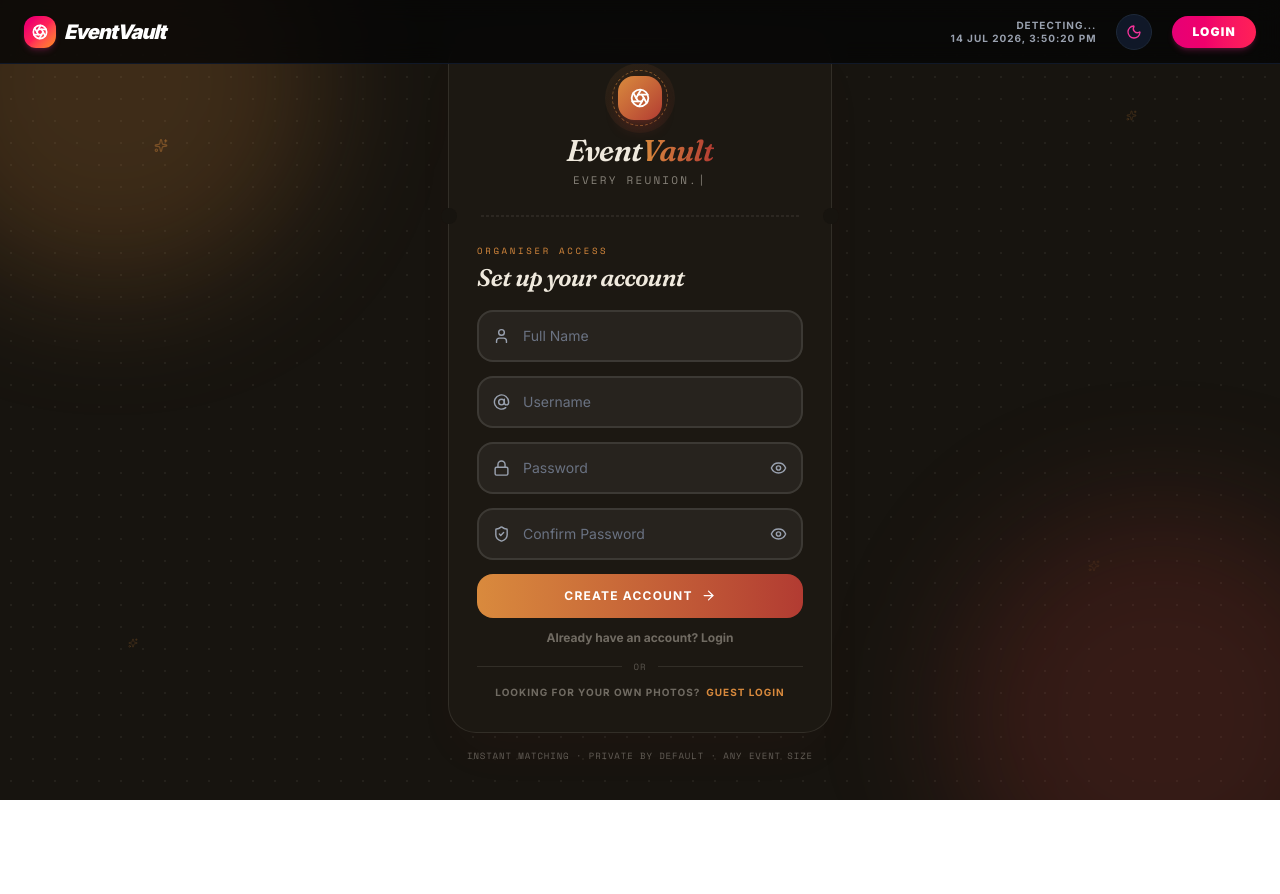
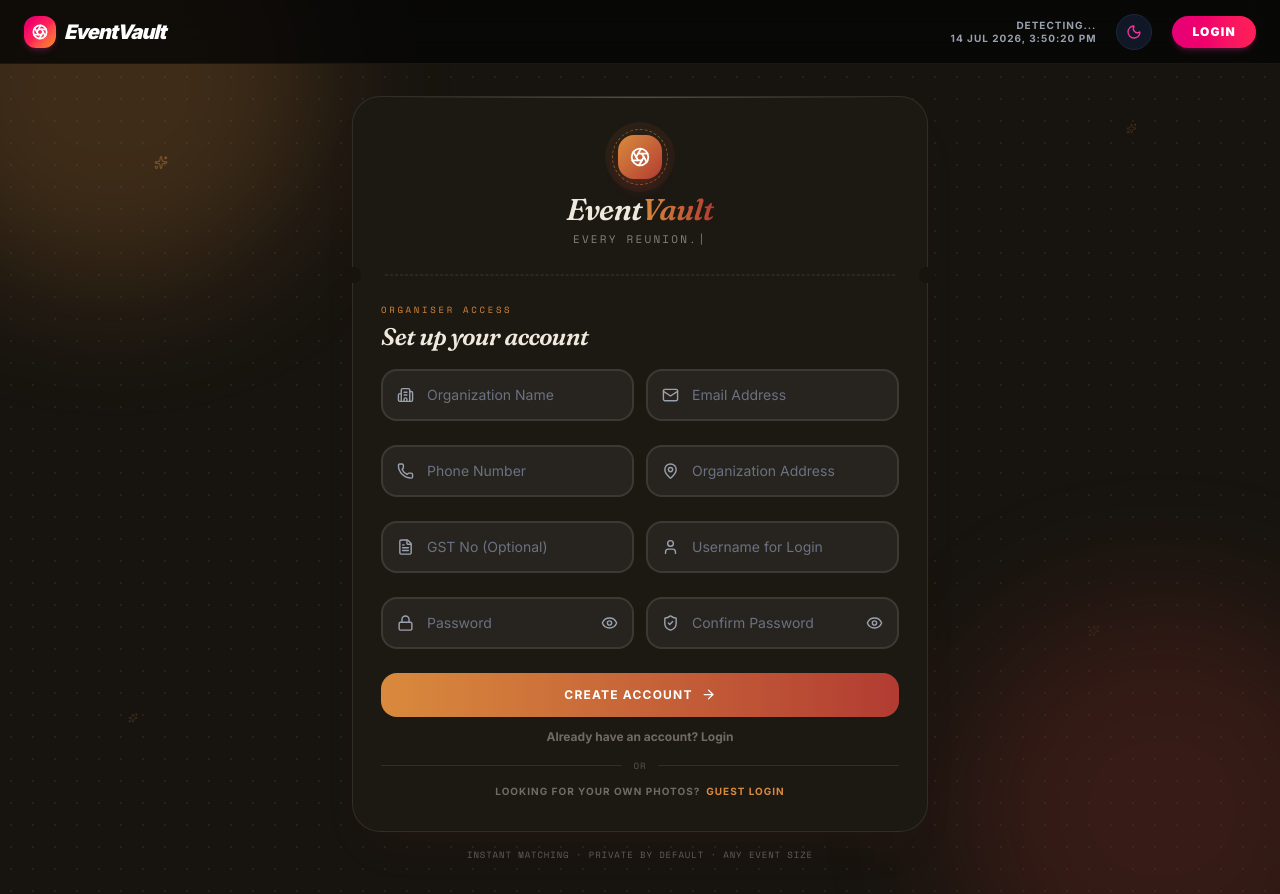
Before and after one commit to coderKuldeep09/eventvault, a React (Vite) app: page /organiser in a window 1280 px wide. Both pictures are taken after a click on the button "New organiser? Sign up here". Before the commit the page ends 800 px from the top, so only its background shows below. Built offline with nearby package versions, Linux system fonts and the light colour scheme; no server answers.

Commit message:
Initial commit

```diff
--- a/src/assets/pages/AdminLogin.jsx
+++ b/src/assets/pages/AdminLogin.jsx
@@ -253,18 +253,23 @@ function AdminVault({ event, onLock }) {
               </div>
             </>
           ) : (
-            <div className="min-h-[55vh] flex flex-col items-center justify-center border-4 border-dashed border-gray-100 dark:border-gray-800 rounded-[4rem] text-center p-10">
-                <div className="w-20 h-20 bg-gray-50 dark:bg-gray-900 rounded-full flex items-center justify-center mb-6">
-                  <Search size={32} className="text-gray-200" />
+            <div className="relative min-h-[65vh] flex flex-col items-center justify-center bg-white shadow-[0_8px_30px_rgb(0,0,0,0.04)] dark:shadow-none dark:bg-transparent border-4 border-dashed border-gray-200 dark:border-gray-800 rounded-[4rem] text-center p-10 transition-all hover:border-pink-300 dark:hover:border-gray-700 hover:bg-pink-50/30 dark:hover:bg-gray-900/60 group overflow-hidden">
+                <div className="absolute inset-0 flex items-center justify-center opacity-0 group-hover:opacity-100 transition-opacity duration-700 pointer-events-none">
+                  <div className="w-64 h-64 bg-violet-400/5 dark:bg-violet-500/5 blur-3xl rounded-full" />
                 </div>
-                <h3 className="text-2xl font-black text-gray-300 uppercase italic">
-                  {allPhotos.length === 0 ? "No Photos Yet" : "No Matches Found"}
-                </h3>
-                <p className="text-gray-400 text-xs mt-2 max-w-[220px] font-medium leading-relaxed">
-                  {allPhotos.length === 0
-                    ? "Once the organiser uploads photos to this event, they'll show up here."
-                    : "Try another folder from the left."}
-                </p>
+                <div className="relative z-10 flex flex-col items-center">
+                  <div className="w-24 h-24 mb-6 rounded-[2rem] bg-gradient-to-br from-gray-50 to-gray-100 dark:from-gray-800 dark:to-gray-900 shadow-inner flex items-center justify-center border border-gray-200 dark:border-gray-700 group-hover:scale-110 transition-transform duration-500">
+                    <Search size={40} className="text-gray-300 dark:text-gray-600 group-hover:text-violet-400 transition-colors duration-500" />
+                  </div>
+                  <h3 className="text-3xl font-black text-gray-800 dark:text-gray-200 uppercase tracking-tighter italic mb-3">
+                    {allPhotos.length === 0 ? "No Photos Yet" : "No Matches Found"}
+                  </h3>
+                  <p className="text-gray-400 text-sm max-w-[280px] font-medium leading-relaxed">
+                    {allPhotos.length === 0
+                      ? "Once the organiser uploads photos to this event, they'll show up here."
+                      : "Try another folder from the left to find what you're looking for."}
+                  </p>
+                </div>
             </div>
           )}
         </div>
--- a/src/assets/pages/CreateEventModal.jsx
+++ b/src/assets/pages/CreateEventModal.jsx
@@ -48,7 +48,16 @@ export function CreateEventModal({ open, onClose, organiserId, onCreated }) {
       open={open}
       onClose={handleClose}
       eyebrow={createdEvent ? "You're all set" : "New event"}
-      title={createdEvent ? createdEvent.name : "Create an event"}
+      title={createdEvent ? (
+        <span className="flex items-center gap-3">
+          {createdEvent.numericId && (
+            <span className="text-lg text-pink-500 font-bold bg-pink-500/10 px-2 py-0.5 rounded-xl border border-pink-500/20">
+              #{createdEvent.numericId}
+            </span>
+          )}
+          {createdEvent.name}
+        </span>
+      ) : "Create an event"}
       maxWidth="max-w-xl"
     >
       {!createdEvent ? (
--- a/src/assets/pages/EventAccessPanel.jsx
+++ b/src/assets/pages/EventAccessPanel.jsx
@@ -70,7 +70,10 @@ export function EventAccessPanel({ event, onEventChange }) {
             <QRCodeSVG value={link} size={112} bgColor="#ffffff" fgColor="#17140F" marginSize={0} />
           </div>
           <div className="space-y-3 w-full">
-            <CopyField label="Shareable link" value={link} />
+            <div className="grid grid-cols-2 gap-3">
+              <CopyField label="Event ID" value={current.numericId ? current.numericId.toString() : "N/A"} />
+              <CopyField label="Shareable link" value={link} />
+            </div>
             <div className="grid grid-cols-2 gap-3">
               <CopyField label="Guest ID" value={current.guestUsername} />
               <CopyField
--- a/src/assets/pages/Layout.jsx
+++ b/src/assets/pages/Layout.jsx
@@ -2,11 +2,11 @@ import { TypeAnimation } from "react-type-animation";
 import { motion, useReducedMotion } from "framer-motion";
 import { Aperture, Sparkles } from "lucide-react";
 
-export function Layout({ children }) {
+export function Layout({ children, wide = false }) {
   const reduceMotion = useReducedMotion();
 
   return (
-    <div className="relative h-screen w-full overflow-x-hidden overflow-y-auto bg-[#F6F3EC] dark:bg-[#17140F] font-sans transition-colors duration-500">
+    <div className="relative min-h-screen w-full overflow-x-hidden bg-[#F6F3EC] dark:bg-[#17140F] font-sans transition-colors duration-500">
       {/* font load for the two accent typefaces used on this page */}
       <style>{`
         @import url('https://fonts.googleapis.com/css2?family=Fraunces:ital,wght@1,600&family=Space+Mono:wght@400;700&display=swap');
@@ -53,14 +53,14 @@ export function Layout({ children }) {
           </motion.div>
         ))}
 
-      <div className="relative z-10 min-h-full flex flex-col items-center justify-center px-6 py-6">
+      <div className="relative z-10 min-h-full flex flex-col items-center justify-center px-6 pb-8 pt-24">
         {/* THE CARD — one ticket-like panel that holds both the brand identity
             and the form. No stacked sections, no split columns: just one page. */}
         <motion.div
           initial={{ opacity: 0, y: 14 }}
           animate={{ opacity: 1, y: 0 }}
           transition={{ duration: 0.5 }}
-          className="relative w-full max-w-sm rounded-[1.75rem] bg-[#FFFDF9] dark:bg-[#1C1812] border border-[#17140F]/10 dark:border-[#EFE9DD]/10 shadow-2xl shadow-[#B23B32]/5"
+          className={`relative w-full ${wide ? "max-w-xl" : "max-w-sm"} rounded-[1.75rem] bg-[#FFFDF9] dark:bg-[#1C1812] border border-[#17140F]/10 dark:border-[#EFE9DD]/10 shadow-2xl shadow-[#B23B32]/5`}
         >
           {/* thin accent hairline along the top edge, gently breathing */}
           <motion.div
--- a/src/assets/pages/Organiser.jsx
+++ b/src/assets/pages/Organiser.jsx
@@ -1,6 +1,6 @@
 import { useState } from "react";
 import { motion, AnimatePresence, useReducedMotion } from "framer-motion";
-import { ArrowRight, User, AtSign, Lock, ShieldCheck } from "lucide-react";
+import { ArrowRight, User, AtSign, Lock, ShieldCheck, Mail, Building2, MapPin, Phone, FileText } from "lucide-react";
 import { Link, useNavigate } from "react-router-dom";
 import { Layout } from "./Layout";
 import { AuthInput } from "./AuthInput";
@@ -15,7 +15,7 @@ export default function Organiser() {
   const navigate = useNavigate();
   const reduceMotion = useReducedMotion();
   const [isSignup, setIsSignup] = useState(false);
-  const [form, setForm] = useState({ name: "", username: "", password: "", confirm: "" });
+  const [form, setForm] = useState({ name: "", username: "", email: "", phone: "", address: "", gstNo: "", password: "", confirm: "" });
   const [error, setError] = useState("");
 
   function handleChange(e) {
@@ -26,7 +26,7 @@ export default function Organiser() {
   function toggleMode() {
     setIsSignup((s) => !s);
     setError("");
-    setForm({ name: "", username: "", password: "", confirm: "" });
+    setForm({ name: "", username: "", email: "", phone: "", address: "", gstNo: "", password: "", confirm: "" });
   }
 
   function submitHandler(e) {
@@ -49,7 +49,7 @@ export default function Organiser() {
   }
 
   return (
-    <Layout>
+    <Layout wide={isSignup}>
       <div style={{ perspective: 1200 }} className="relative">
         {!reduceMotion && (
           <motion.div
@@ -92,30 +92,69 @@ export default function Organiser() {
               animate="visible"
               transition={{ staggerChildren: 0.07, delayChildren: 0.15 }}
             >
-              {isSignup && (
+              {isSignup ? (
+                <div className="grid grid-cols-1 md:grid-cols-2 gap-x-3 gap-y-2.5">
                   <motion.div variants={fieldVariants}>
                     <AuthInput
-                    icon={User}
+                      icon={Building2}
                       name="name"
-                    placeholder="Full Name"
+                      placeholder="Organization Name"
                       value={form.name}
                       onChange={handleChange}
                       required
                     />
                   </motion.div>
-              )}
-
                   <motion.div variants={fieldVariants}>
                     <AuthInput
-                  icon={AtSign}
+                      icon={Mail}
+                      name="email"
+                      type="email"
+                      placeholder="Email Address"
+                      value={form.email}
+                      onChange={handleChange}
+                      required
+                    />
+                  </motion.div>
+                  <motion.div variants={fieldVariants}>
+                    <AuthInput
+                      icon={Phone}
+                      name="phone"
+                      type="tel"
+                      placeholder="Phone Number"
+                      value={form.phone}
+                      onChange={handleChange}
+                      required
+                    />
+                  </motion.div>
+                  <motion.div variants={fieldVariants}>
+                    <AuthInput
+                      icon={MapPin}
+                      name="address"
+                      placeholder="Organization Address"
+                      value={form.address}
+                      onChange={handleChange}
+                      required
+                    />
+                  </motion.div>
+                  <motion.div variants={fieldVariants}>
+                    <AuthInput
+                      icon={FileText}
+                      name="gstNo"
+                      placeholder="GST No (Optional)"
+                      value={form.gstNo}
+                      onChange={handleChange}
+                    />
+                  </motion.div>
+                  <motion.div variants={fieldVariants}>
+                    <AuthInput
+                      icon={User}
                       name="username"
-                  placeholder="Username"
+                      placeholder="Username for Login"
                       value={form.username}
                       onChange={handleChange}
                       required
                     />
                   </motion.div>
-
                   <motion.div variants={fieldVariants}>
                     <AuthInput
                       icon={Lock}
@@ -127,8 +166,6 @@ export default function Organiser() {
                       required
                     />
                   </motion.div>
-
-              {isSignup && (
                   <motion.div variants={fieldVariants}>
                     <AuthInput
                       icon={ShieldCheck}
@@ -140,6 +177,41 @@ export default function Organiser() {
                       required
                     />
                   </motion.div>
+                </div>
+              ) : (
+                <>
+                  <motion.div variants={fieldVariants}>
+                    <AuthInput
+                      icon={Building2}
+                      name="name"
+                      placeholder="Organization Name"
+                      value={form.name}
+                      onChange={handleChange}
+                      required
+                    />
+                  </motion.div>
+                  <motion.div variants={fieldVariants}>
+                    <AuthInput
+                      icon={User}
+                      name="username"
+                      placeholder="Username"
+                      value={form.username}
+                      onChange={handleChange}
+                      required
+                    />
+                  </motion.div>
+                  <motion.div variants={fieldVariants}>
+                    <AuthInput
+                      icon={Lock}
+                      isPassword
+                      name="password"
+                      placeholder="Password"
+                      value={form.password}
+                      onChange={handleChange}
+                      required
+                    />
+                  </motion.div>
+                </>
               )}
 
               {error && (
@@ -150,6 +222,17 @@ export default function Organiser() {
                 >
                   {error}
                 </motion.p>
+              )}
+
+              {!isSignup && (
+                <motion.div variants={fieldVariants} className="flex justify-end mt-1">
+                  <button
+                    type="button"
+                    className="text-[10px] font-bold text-[#B23B32] dark:text-[#D98A3D] hover:underline"
+                  >
+                    Forgot Password?
+                  </button>
+                </motion.div>
               )}
 
               <motion.button
--- a/src/assets/pages/OrganiserDashboard.jsx
+++ b/src/assets/pages/OrganiserDashboard.jsx
@@ -413,7 +413,14 @@ export default function OrganiserDashboard() {
             <p className="text-pink-500 font-black text-[9px] uppercase tracking-[0.35em] mb-1 flex items-center gap-1.5">
               <Sparkles size={10} /> EventVault · Organiser
             </p>
-            <h1 className="text-3xl font-black italic tracking-tighter leading-none">{event.name}</h1>
+            <h1 className="text-3xl font-black italic tracking-tighter leading-none flex items-center gap-3">
+              {event.numericId && (
+                <span className="text-lg text-pink-500 font-bold bg-pink-500/10 px-2 py-0.5 rounded-xl border border-pink-500/20">
+                  #{event.numericId}
+                </span>
+              )}
+              {event.name}
+            </h1>
           </div>
 
           <div className="flex items-center gap-2">
@@ -692,19 +699,36 @@ export default function OrganiserDashboard() {
                   </Masonry>
                 </>
               ) : (
-                <div className="min-h-[55vh] mt-6 flex flex-col items-center justify-center bg-white/50 dark:bg-gray-900/50 rounded-[4rem] border-4 border-dashed border-gray-100 dark:border-gray-800">
-                  <ImageIcon size={60} className="text-gray-200 mb-4" />
-                  <p className="text-gray-400 font-bold uppercase tracking-widest text-sm mb-5">
-                    {scanActive ? "No photos to scan yet" : "Empty Folder"}
+                <div className="relative min-h-[65vh] mt-6 flex flex-col items-center justify-center bg-white shadow-[0_8px_30px_rgb(0,0,0,0.04)] dark:shadow-none dark:bg-gray-900/40 rounded-[4rem] border-4 border-dashed border-gray-200 dark:border-gray-800 transition-all hover:border-pink-300 dark:hover:border-pink-500/30 hover:bg-pink-50/30 dark:hover:bg-gray-900/60 group overflow-hidden">
+                  <div className="absolute inset-0 flex items-center justify-center opacity-0 group-hover:opacity-100 transition-opacity duration-700 pointer-events-none">
+                    <div className="w-64 h-64 bg-pink-400/5 dark:bg-pink-500/5 blur-3xl rounded-full" />
+                  </div>
+
+                  <div className="relative z-10 flex flex-col items-center">
+                    <div className="w-24 h-24 mb-6 rounded-[2rem] bg-gradient-to-br from-gray-50 to-gray-100 dark:from-gray-800 dark:to-gray-900 shadow-inner flex items-center justify-center border border-gray-200 dark:border-gray-700 group-hover:scale-110 transition-transform duration-500">
+                      <ImageIcon size={40} className="text-gray-300 dark:text-gray-600 group-hover:text-pink-400 transition-colors duration-500" />
+                    </div>
+
+                    <h3 className="text-2xl font-black text-gray-800 dark:text-gray-200 uppercase tracking-tighter italic mb-2">
+                      {scanActive ? "No photos to scan" : "Empty Folder"}
+                    </h3>
+
+                    <p className="text-gray-400 font-medium text-xs max-w-[260px] text-center leading-relaxed mb-8">
+                      {scanActive
+                        ? "We couldn't find any photos to scan in this folder right now."
+                        : "Get started by uploading some memorable photos to this folder."}
                     </p>
+
                     {!scanActive && (
                       <button
                         onClick={handleUploadClick}
-                      className="flex items-center gap-1.5 bg-pink-500 text-white px-5 py-3 rounded-2xl text-[10px] font-black uppercase tracking-widest hover:bg-pink-600 transition active:scale-95"
+                        className="relative overflow-hidden flex items-center gap-2 bg-gray-900 dark:bg-pink-600 text-white px-6 py-4 rounded-2xl text-[11px] font-black uppercase tracking-widest hover:scale-105 hover:shadow-xl hover:shadow-pink-500/20 active:scale-95 transition-all"
                       >
-                      <Upload size={13} /> Upload photos
+                        <Upload size={15} className="text-pink-400 dark:text-white" />
+                        <span>Upload photos</span>
                       </button>
                     )}
+                  </div>
                 </div>
               )}
             </div>
--- a/src/assets/pages/UserPage.jsx
+++ b/src/assets/pages/UserPage.jsx
@@ -312,14 +312,21 @@ export default function UserPage() {
                 </div>
               </div>
             ) : (
-              <div className="h-full flex flex-col items-center justify-center border-4 border-dashed border-gray-100 dark:border-gray-800 rounded-[4rem] text-center p-12 bg-white/50 dark:bg-transparent">
-                  <div className="w-24 h-24 bg-gray-50 dark:bg-gray-900 rounded-full flex items-center justify-center mb-6">
-                    <ImageIcon size={40} className="text-gray-200" />
+              <div className="relative min-h-[65vh] flex flex-col items-center justify-center bg-white shadow-[0_8px_30px_rgb(0,0,0,0.04)] dark:shadow-none dark:bg-transparent border-4 border-dashed border-gray-200 dark:border-gray-800 rounded-[4rem] text-center p-12 transition-all hover:border-pink-300 dark:hover:border-gray-700 hover:bg-pink-50/30 dark:hover:bg-gray-900/60 group overflow-hidden">
+                  <div className="absolute inset-0 flex items-center justify-center opacity-0 group-hover:opacity-100 transition-opacity duration-700 pointer-events-none">
+                    <div className="w-64 h-64 bg-pink-400/5 dark:bg-pink-500/5 blur-3xl rounded-full" />
                   </div>
-                  <h3 className="text-3xl font-black text-gray-300 uppercase italic tracking-tighter">No Photos Scanned Yet</h3>
-                  <p className="text-gray-400 text-xs mt-3 max-w-xs font-medium leading-relaxed italic">
-                    Once you upload a selfie, we'll search {event.name}'s photos for you.
-                  </p>
+                  <div className="relative z-10 flex flex-col items-center">
+                    <div className="w-24 h-24 mb-6 rounded-[2rem] bg-gradient-to-br from-gray-50 to-gray-100 dark:from-gray-800 dark:to-gray-900 shadow-inner flex items-center justify-center border border-gray-200 dark:border-gray-700 group-hover:scale-110 transition-transform duration-500">
+                      <ImageIcon size={40} className="text-gray-300 dark:text-gray-600 group-hover:text-pink-400 transition-colors duration-500" />
+                    </div>
+                    <h3 className="text-3xl font-black text-gray-800 dark:text-gray-200 uppercase italic tracking-tighter mb-3">
+                      No Photos Scanned Yet
+                    </h3>
+                    <p className="text-gray-400 text-sm max-w-[280px] font-medium leading-relaxed">
+                      Once you upload a selfie, we'll search {event.name}'s photos for you.
+                    </p>
+                  </div>
               </div>
             )}
           </div>
```
Also changed, not shown: src/assets/lib/store.js. Lines whose indentation alone changed are shown as unchanged.
